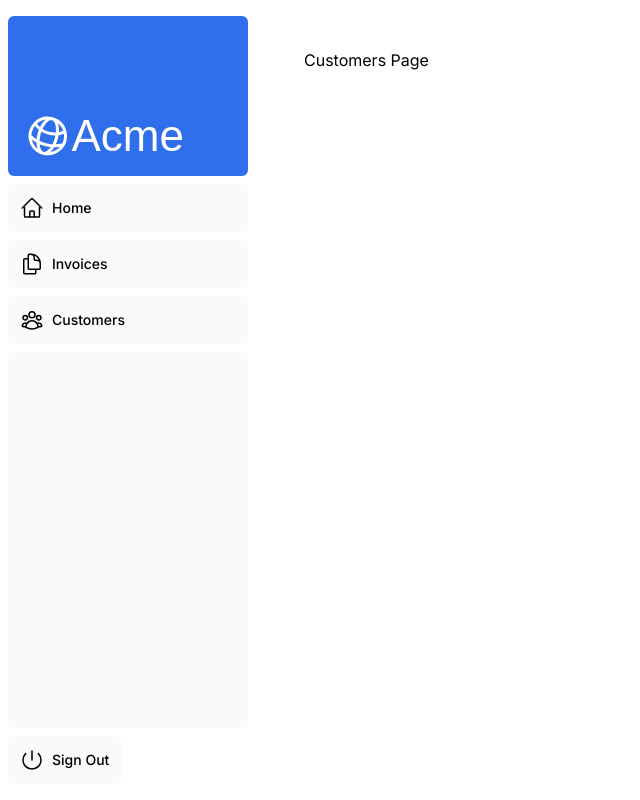
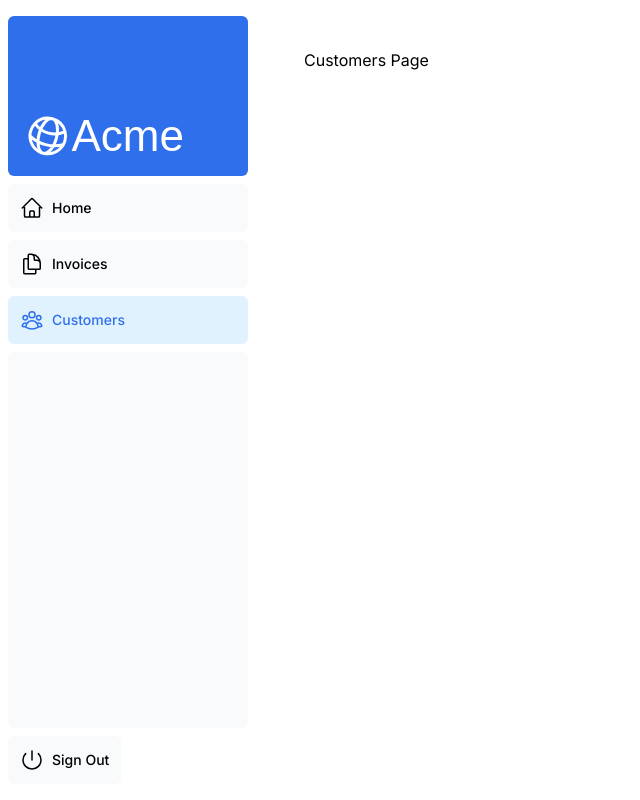
Before and after one commit to bilalbutt044/nextjs-14-learning, a Next.js app: page /dashboard/customers in a window 1280 px wide. Shown: the whole page, without its empty margins (0-640 px from the left). Built offline with nearby package versions, Linux system fonts and the light colour scheme; a web font is replaced by a local one.

Commit message:
setup links

```diff
--- a/app/dashboard/nav-links.tsx
+++ /dev/null
@@ -1,39 +0,0 @@
-'use client';
-
-import {
-  UserGroupIcon,
-  HomeIcon,
-  DocumentDuplicateIcon,
-} from '@heroicons/react/24/outline';
-import Link from 'next/link';
-import { usePathname } from 'next/navigation';
-import clsx from 'clsx';
-
-// ...
-
-export default function NavLinks() {
-  const pathname = usePathname();
-
-  return (
-    <>
-      {links.map((link) => {
-        const LinkIcon = link.icon;
-        return (
-          <Link
-            key={link.name}
-            href={link.href}
-            className={clsx(
-              'flex h-[48px] grow items-center justify-center gap-2 rounded-md bg-gray-50 p-3 text-sm font-medium hover:bg-sky-100 hover:text-blue-600 md:flex-none md:justify-start md:p-2 md:px-3',
-              {
-                'bg-sky-100 text-blue-600': pathname === link.href,
-              },
-            )}
-          >
-            <LinkIcon className="w-6" />
-            <p className="hidden md:block">{link.name}</p>
-          </Link>
-        );
-      })}
-    </>
-  );
-}
--- a/app/ui/dashboard/nav-links.tsx
+++ b/app/ui/dashboard/nav-links.tsx
@@ -1,9 +1,13 @@
+'use client'
+
 import {
   UserGroupIcon,
   HomeIcon,
   DocumentDuplicateIcon,
 } from '@heroicons/react/24/outline';
-
+import clsx from 'clsx';
+import Link from 'next/link';
+import { usePathname } from 'next/navigation';
 // Map of links to display in the side navigation.
 // Depending on the size of the application, this would be stored in a database.
 const links = [
@@ -17,19 +21,25 @@ const links = [
 ];
 
 export default function NavLinks() {
+  const pathname = usePathname()
   return (
     <>
       {links.map((link) => {
         const LinkIcon = link.icon;
         return (
-          <a
+          <Link
             key={link.name}
             href={link.href}
-            className="flex h-[48px] grow items-center justify-center gap-2 rounded-md bg-gray-50 p-3 text-sm font-medium hover:bg-sky-100 hover:text-blue-600 md:flex-none md:justify-start md:p-2 md:px-3"
+            className={clsx(
+              'flex h-[48px] grow items-center justify-center gap-2 rounded-md bg-gray-50 p-3 text-sm font-medium hover:bg-sky-100 hover:text-blue-600 md:flex-none md:justify-start md:p-2 md:px-3',
+              {
+                'bg-sky-100 text-blue-600': pathname === link.href,
+              },
+            )}
           >
             <LinkIcon className="w-6" />
             <p className="hidden md:block">{link.name}</p>
-          </a>
+          </Link>
         );
       })}
     </>
```
